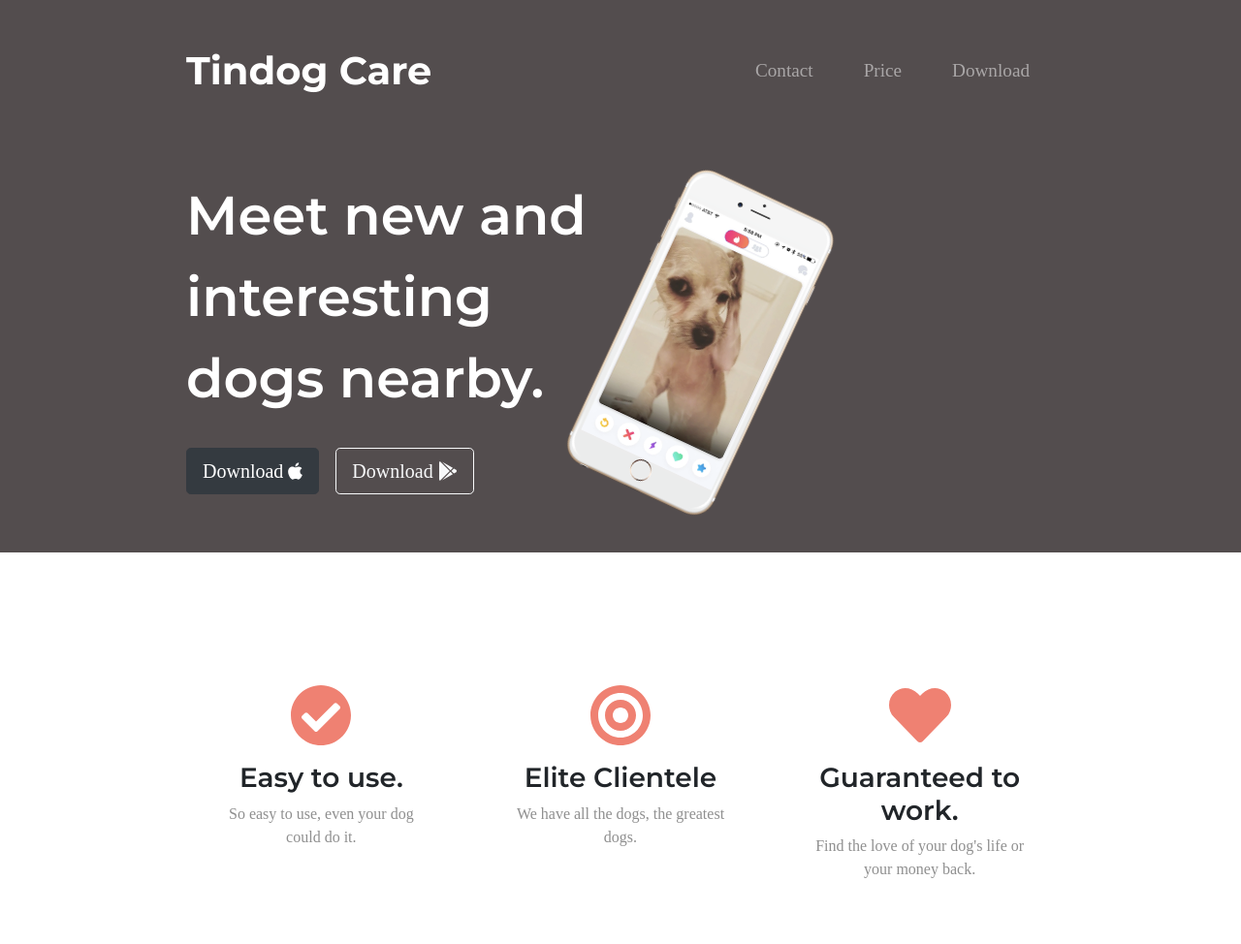
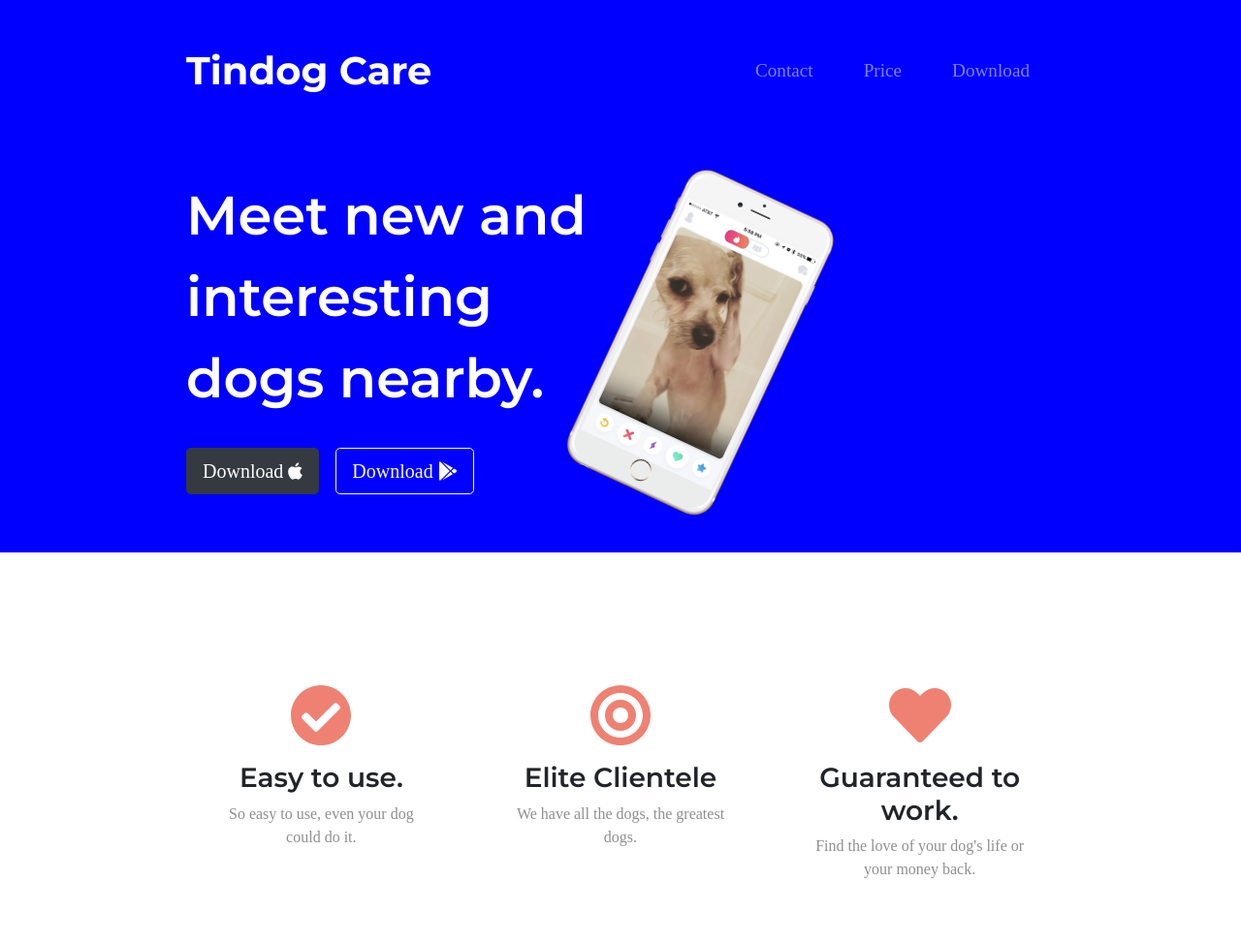
Before and after one commit to markabidan/Tindog, a plain HTML site: page index.html in a window 1280 px wide. Shown: the top 974 px of the page at 97% size. Drawn offline with nearby package versions, Linux system fonts and the light colour scheme.

Commit message:
Complete css/style

```diff
--- a/css/styles.css
+++ b/css/styles.css
@@ -5,7 +5,7 @@ body{
 
 }
 #title{
-    background-color:#534d4e ;
+    background-color:blue ;
 }
 h1{
     font-family: 'Montserrat';
```
